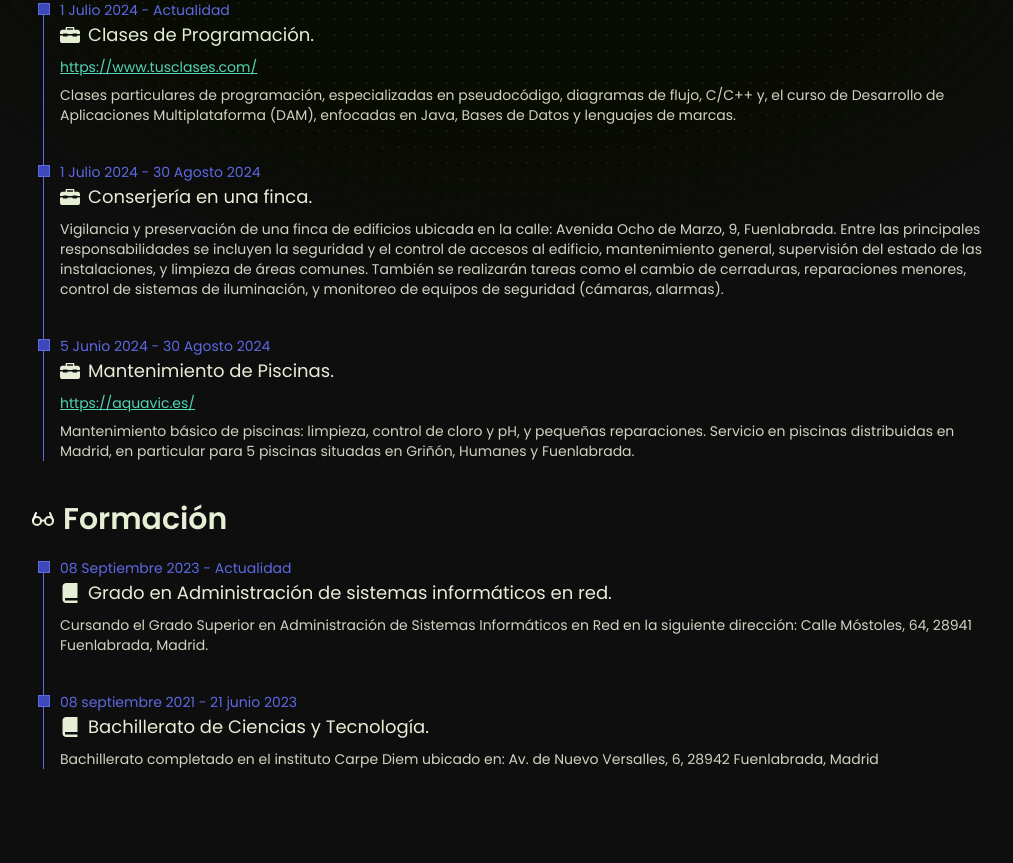
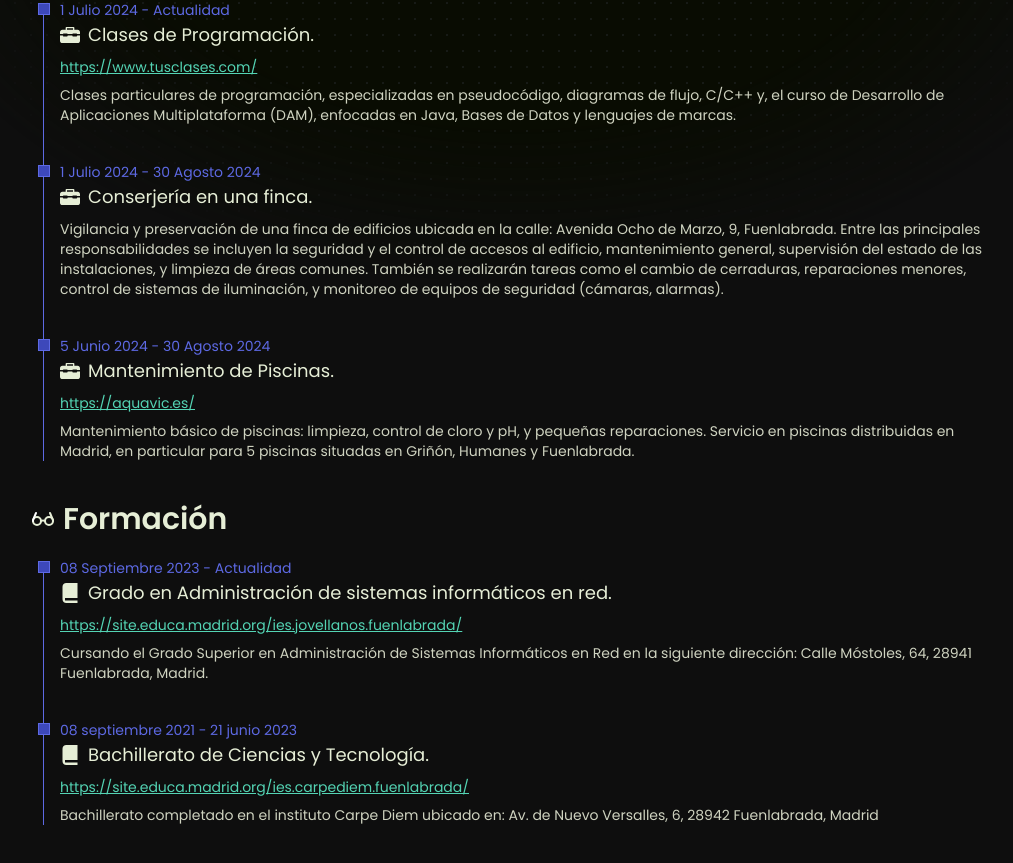
Before and after one commit to SysGarcia/WebPORTFOLIO, a React (Create React App) app in the folder my-project/: page / in a window 1280 px wide. Shown: the part 517-1380 px from the top of the page, without its empty margins (121-1134 px from the left). Before the commit the page ends 1326 px from the top, so only its background shows below. Built offline with nearby package versions, Linux system fonts and the light colour scheme.

Commit message:
break links words in timeframe

```diff
--- a/my-project/src/components/TimeFrame.jsx
+++ b/my-project/src/components/TimeFrame.jsx
@@ -60,7 +60,7 @@ const TimeFrame: React.FC<Props> = ({ items }) => {
           </h3>
 
           {item.link && (
-            <h4 className="text-sm font-normal underline text-button_terciary">
+            <h4 className="text-sm font-normal underline text-button_terciary break-words">
               <a href={item.link} target="_blank" rel="noopener noreferrer">
                 {item.link}
               </a>
--- a/my-project/src/pages/About.js
+++ b/my-project/src/pages/About.js
@@ -34,6 +34,7 @@ const Formacion = [
   {
     dateRange: "08 Septiembre 2023 - Actualidad",
     title: "Grado en Administración de sistemas informáticos en red.",
+    link: "https://site.educa.madrid.org/ies.jovellanos.fuenlabrada/",
     description: "Cursando el Grado Superior en Administración de Sistemas Informáticos en Red en la siguiente dirección: Calle Móstoles, 64, 28941 Fuenlabrada, Madrid.",
     study: true,
   },
@@ -41,6 +42,7 @@ const Formacion = [
   {
     dateRange: "08 septiembre 2021 - 21	junio 2023",
     title: "Bachillerato de Ciencias y Tecnología.",
+    link: "https://site.educa.madrid.org/ies.carpediem.fuenlabrada/",
     description: "Bachillerato completado en el instituto Carpe Diem ubicado en: Av. de Nuevo Versalles, 6, 28942 Fuenlabrada, Madrid ",
     study: true,
   },
```
